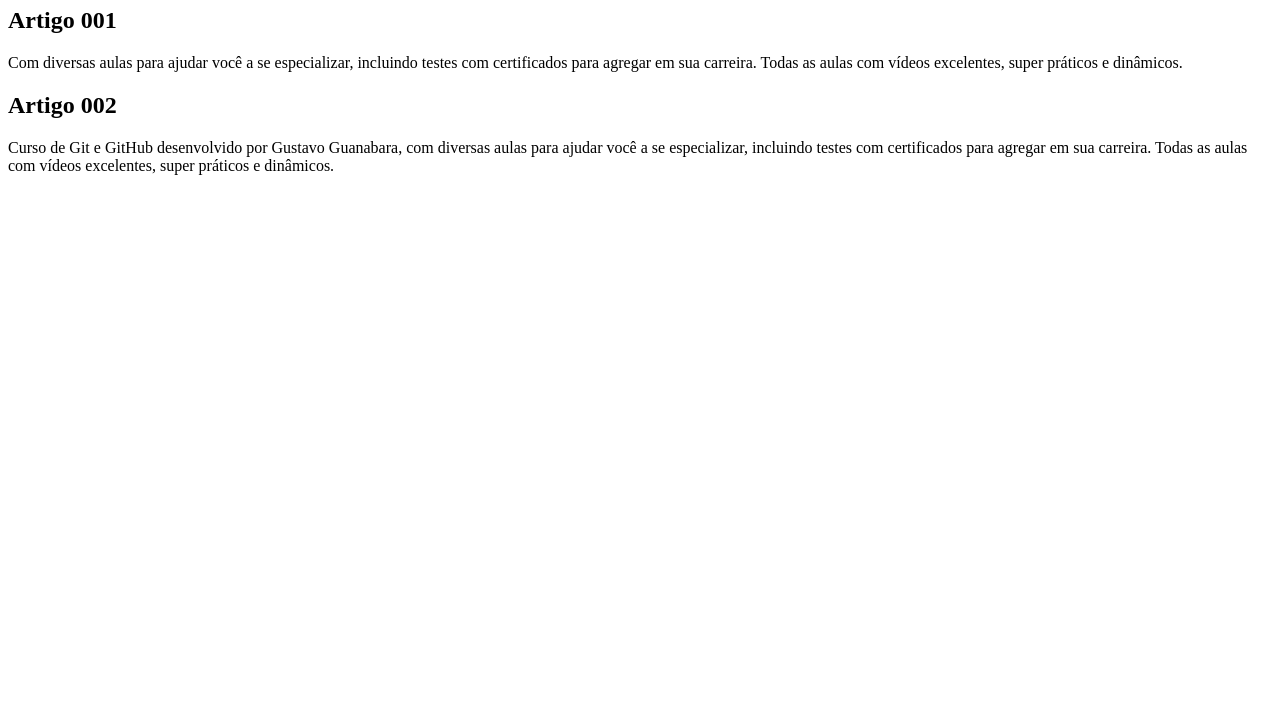
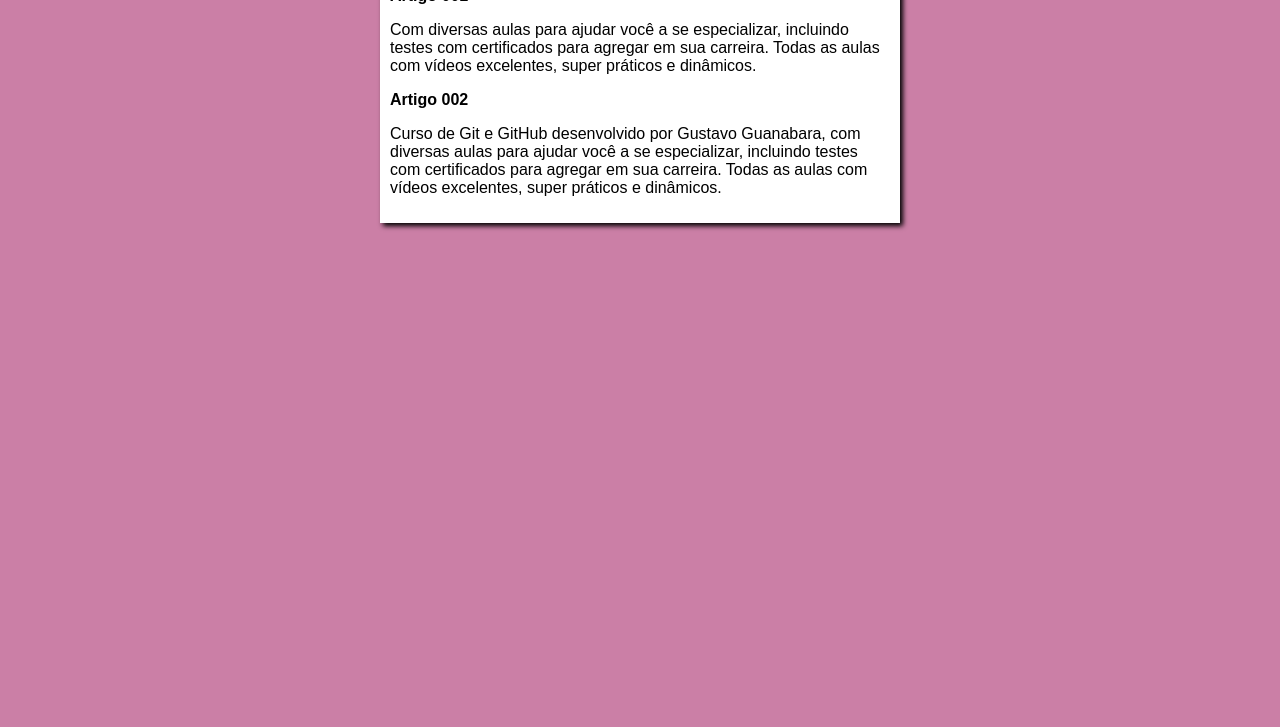
Before and after one commit to Prates05/Projeto-site, a plain HTML site: page index.html in a window 1280 px wide. Shown: the part 73-800 px from the top of the page. Drawn offline with Linux system fonts and the light colour scheme.

Commit message:
Iniciei o design

```diff
--- a/index.html
+++ b/index.html
@@ -4,6 +4,7 @@
     <meta charset="UTF-8">
     <meta http-equiv="X-UA-Compatible" content="IE=edge">
     <meta name="viewport" content="width=device-width, initial-scale=1.0">
+    <link rel="stylesheet" href="style.css">
     <title>Titulo do Site</title>
 </head>
 <body>
--- /dev/null
+++ b/style.css
@@ -0,0 +1,16 @@
+* {
+    font-family: Arial, Helvetica, sans-serif;
+    font-size: 16px;
+}
+
+body {
+    background-color: hsla(329, 61%, 41%, 0.598);
+}
+
+main {
+    background-color:white ;
+    width: 500px;
+    margin: auto;
+    padding: 10px;
+    box-shadow: 3px 3px 5px black;
+}
```
